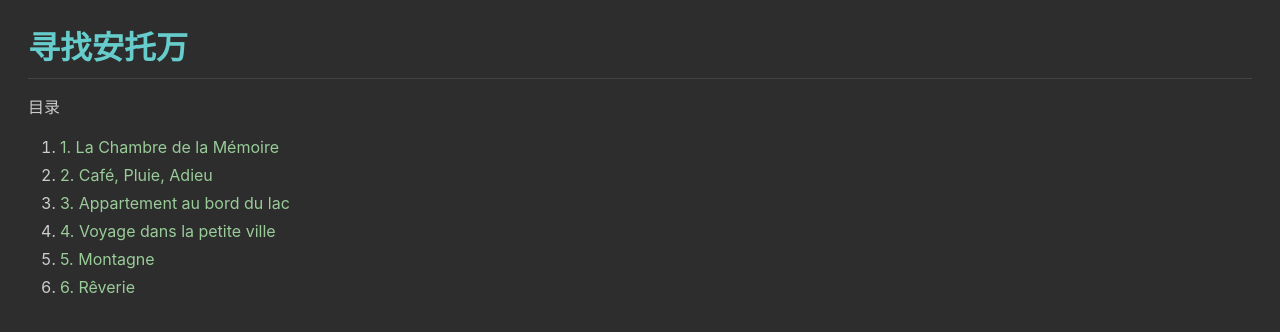
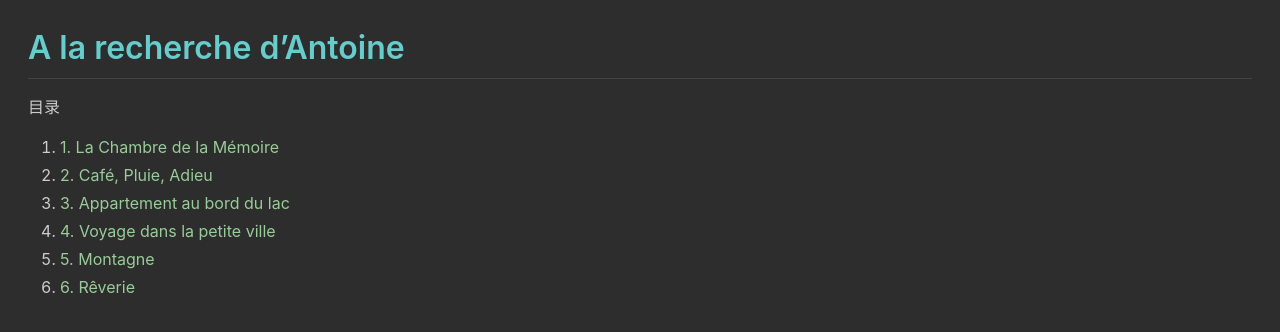
Before and after one commit to tekan-0423/novel, a Jekyll site: the page searchAt/index.html, which Jekyll copies as it is, in a window 1280 px wide. Shown: the top 332 px of the page. Built offline with Jekyll 4.4.1, drawn with Linux system fonts in a browser that asks for light colours.

Commit message:
change title

```diff
--- a/searchAt/index.html
+++ b/searchAt/index.html
@@ -750,7 +750,7 @@ body{ box-sizing: border-box;
     html,body{margin:0;padding:4px;}
 }
 
-</style><script>window.MathJax = {     tex: { tags: 'ams', inlineMath: [ ['$','$'], ['\\(','\\)'] ] },     startup: {     pageReady() {       return MathJax.startup.defaultPageReady().then(function () {          window.mweb_mathjax_ready_val = 'yes';          if(window.mweb_mathjax_ready !== undefined){ mweb_mathjax_ready(); }       });     }   }};document.addEventListener('DOMContentLoaded', function(event) {    if (typeof Prism != 'undefined') {         Prism.highlightAll();     }});window.mweb_mathjax_ready_val = '';function theMWebMathJaxRenderIsReady(key){ return window.mweb_mathjax_ready_val; }</script><script>document.addEventListener('DOMContentLoaded', function(event) {window.mweb_mathjax_ready_val = 'yes';})</script></head><body><div id='markdown_content' class='markdown-body'><h1><a id="%E5%AF%BB%E6%89%BE%E5%AE%89%E6%89%98%E4%B8%87" class="anchor" aria-hidden="true"><span class="octicon octicon-link"></span></a>寻找安托万</h1>
+</style><script>window.MathJax = {     tex: { tags: 'ams', inlineMath: [ ['$','$'], ['\\(','\\)'] ] },     startup: {     pageReady() {       return MathJax.startup.defaultPageReady().then(function () {          window.mweb_mathjax_ready_val = 'yes';          if(window.mweb_mathjax_ready !== undefined){ mweb_mathjax_ready(); }       });     }   }};document.addEventListener('DOMContentLoaded', function(event) {    if (typeof Prism != 'undefined') {         Prism.highlightAll();     }});window.mweb_mathjax_ready_val = '';function theMWebMathJaxRenderIsReady(key){ return window.mweb_mathjax_ready_val; }</script><script>document.addEventListener('DOMContentLoaded', function(event) {window.mweb_mathjax_ready_val = 'yes';})</script></head><body><div id='markdown_content' class='markdown-body'><h1><a id="%E5%AF%BB%E6%89%BE%E5%AE%89%E6%89%98%E4%B8%87" class="anchor" aria-hidden="true"><span class="octicon octicon-link"></span></a>A la recherche d’Antoine</h1>
 <p>目录</p>
 <ol>
 <li><a href="1.html">1. La Chambre de la Mémoire</a></li>
```
